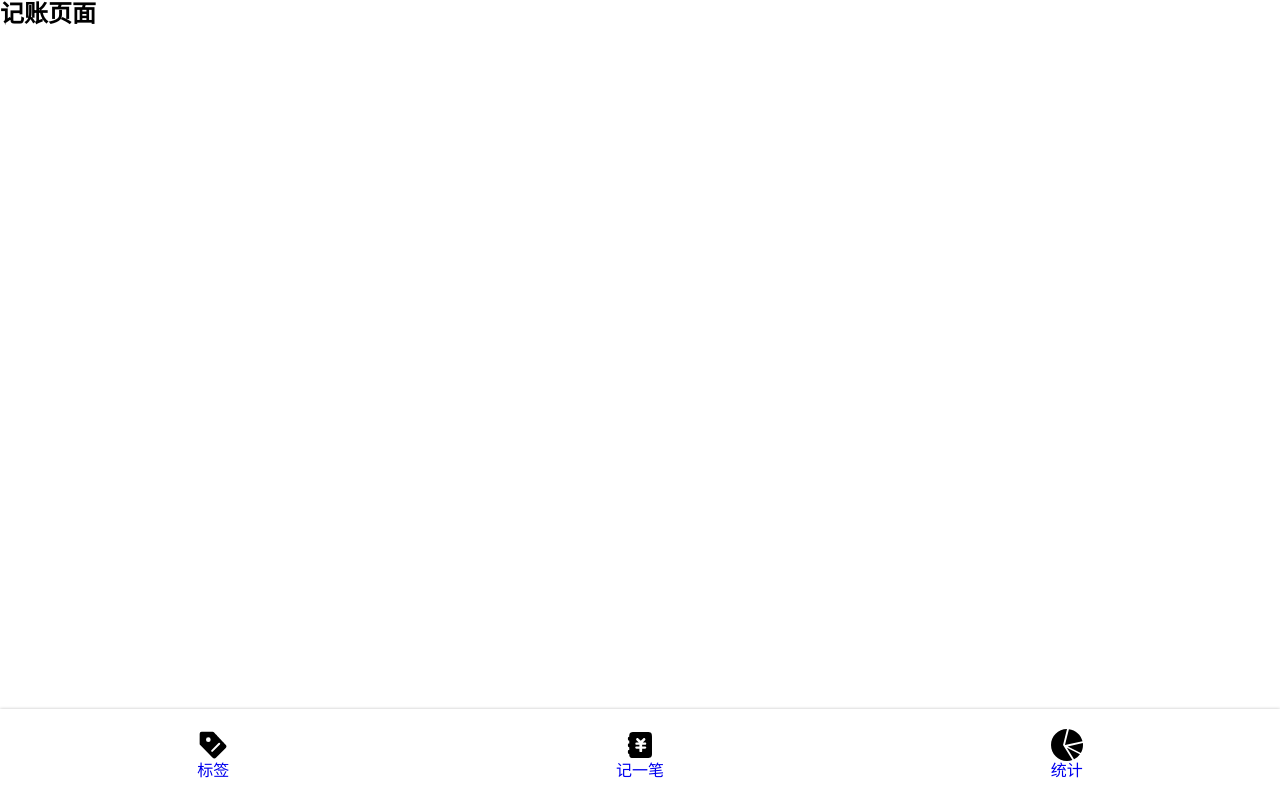
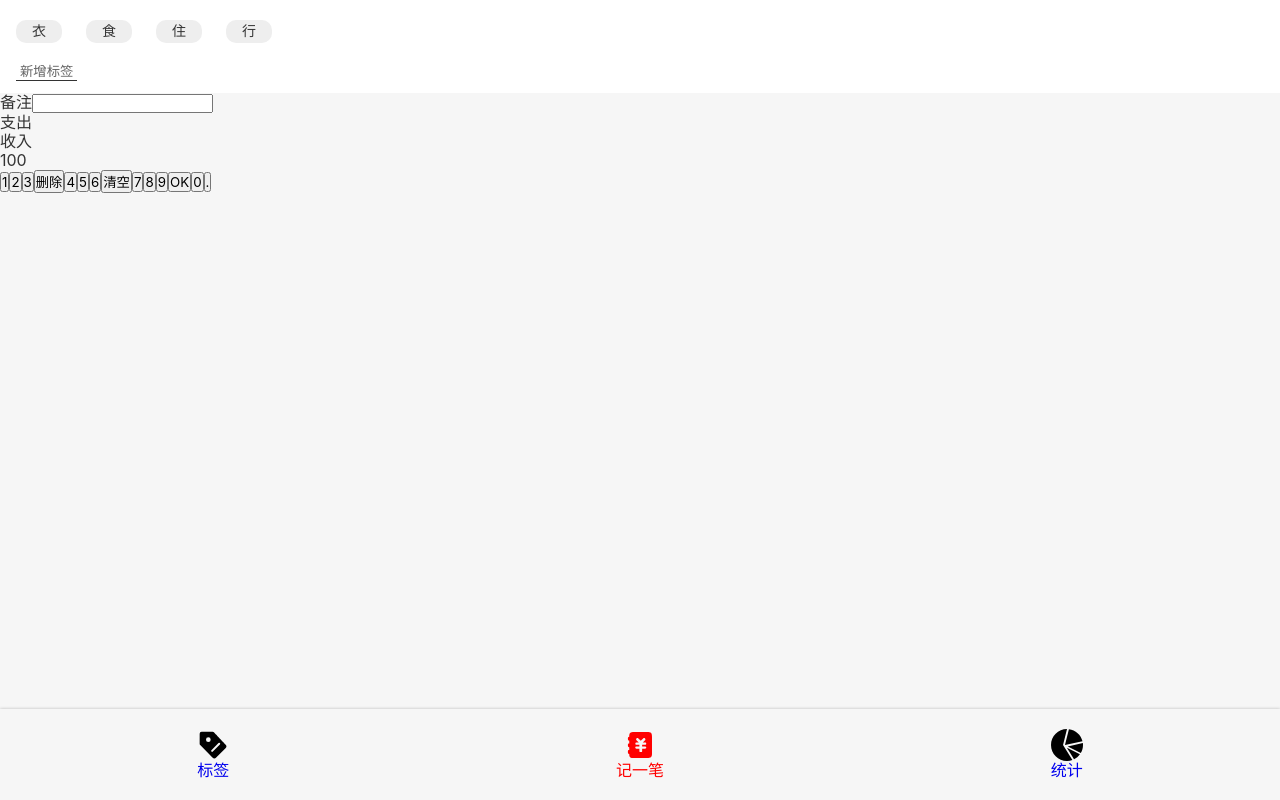
Before and after one commit to Monroe-Ma/Accounts, a React app: page /#/money in a window 1280 px wide. Built offline with nearby package versions, Linux system fonts and the light colour scheme.

Commit message:
记账页面顶部布局完成

```diff
--- a/config/webpack.config.js
+++ b/config/webpack.config.js
@@ -359,7 +359,12 @@ module.exports = function (webpackEnv) {
               test: /\.svg$/,
               use: [
                 {loader: 'svg-sprite-loader', options: {}},
-                {loader: 'svgo-loader', options: {}}
+                {
+                  loader: 'svgo-loader', options: {
+                    plugins: [
+                      {removeAttrs: {attrs: 'fill'}}
+                    ]
+                }}
               ]
             },
             // "url" loader works like "file" loader except that it embeds assets
--- a/src/App.tsx
+++ b/src/App.tsx
@@ -23,10 +23,13 @@ const Main = styled.div`
 flex-grow: 1;
 overflow: auto;
 `;
-
+const AppWrapper = styled.div`
+color: #333;
+`;
 function App() {
   return (
-<Router>
+<AppWrapper>
+  <Router>
         <Switch>
           <Route path="/tag">
             <Tags />
@@ -42,9 +45,8 @@ function App() {
             <NoMatch />
           </Route>
         </Switch>
-
-
-     </Router>
+  </Router>
+</AppWrapper>
   );
 }
 export default App;
--- a/src/components/Nav.tsx
+++ b/src/components/Nav.tsx
@@ -22,6 +22,12 @@ const NavWrapper = styled.nav`
           width: 32px;
           height: 32px;
          }
+         &.selected{
+           color: red;
+           .icon{
+             fill:red;
+           }
+         }
        }
     }
   }
@@ -31,21 +37,21 @@ const Nav = () => {
     <NavWrapper>
     <ul>
         <li>
-          <NavLink to="/tag" className="selection">
+          <NavLink to="/tag" activeClassName="selected">
              <Icon name='biaoqian' />
             标签
           </NavLink>
         </li>
 
         <li>
-          <NavLink to="/money" className="selection">
+          <NavLink to="/money" activeClassName="selected">
              <Icon name='jizhangben' />
             记一笔
           </NavLink>
         </li>
 
         <li>
-          <NavLink to="/statistics" className="selection">
+          <NavLink to="/statistics" activeClassName="selected">
              <Icon name='tongji' />
             统计
           </NavLink>
--- a/src/index.css
+++ b/src/index.css
@@ -30,9 +30,14 @@ body {
   font-family: system-ui, -apple-system, BlinkMacSystemFont, "Segoe UI", Roboto, "Helvetica Neue", "PingFang SC", "Hiragino Sans GB", "Microsoft YaHei", 微软雅黑, "Source Han Sans SC", "Noto Sans CJK SC", "WenQuanYi Micro Hei", Heiti, 黑体, sans-serif;
   font-size: 16px;
   line-height: 1.2;
+  background-color: #f6f6f6;
 }
 
 .icon {
   width: 1em;
   height: 1em;
 }
+
+button {
+  font-family: inherit;
+}
--- a/src/index.min.css
+++ b/src/index.min.css
@@ -1 +1 @@
-@import-normalize;*{margin:0;padding:0}*{box-sizing:border-box}*::after{box-sizing:border-box}*::before{box-sizing:border-box}ul,ol{list-style:none}a{text-decoration:none}body{font-family:system-ui,-apple-system,BlinkMacSystemFont,"Segoe UI",Roboto,"Helvetica Neue","PingFang SC","Hiragino Sans GB","Microsoft YaHei",微软雅黑,"Source Han Sans SC","Noto Sans CJK SC","WenQuanYi Micro Hei",Heiti,黑体,sans-serif;font-size:16px;line-height:1.2}.icon{width:1em;height:1em}
+@import-normalize;*{margin:0;padding:0}*{box-sizing:border-box}*::after{box-sizing:border-box}*::before{box-sizing:border-box}ul,ol{list-style:none}a{text-decoration:none}body{font-family:system-ui,-apple-system,BlinkMacSystemFont,"Segoe UI",Roboto,"Helvetica Neue","PingFang SC","Hiragino Sans GB","Microsoft YaHei",微软雅黑,"Source Han Sans SC","Noto Sans CJK SC","WenQuanYi Micro Hei",Heiti,黑体,sans-serif;font-size:16px;line-height:1.2;background-color:#f6f6f6}.icon{width:1em;height:1em}button{font-family:inherit}
--- a/src/index.scss
+++ b/src/index.scss
@@ -24,8 +24,12 @@ body {
   font-family: $font-hei;
   font-size: 16px;
   line-height: 1.2;
+  background-color: #f6f6f6;
 }
 .icon {
   width: 1em;
   height: 1em;
 }
+button {
+  font-family: inherit;
+}
--- a/src/view/Money.tsx
+++ b/src/view/Money.tsx
@@ -1,9 +1,89 @@
 import React from 'react';
 import Layout from 'components/Layout';
+import styled  from 'styled-components';
+
+const TagsSection = styled.section`
+background-color: #ffffff;
+padding: 12px 16px;
+>ol{
+   margin:0 -12px;
+    >li{
+      background: #eee;
+      border-radius:10px;
+      display: inline-block;
+      padding: 3px 16px;
+      font-size: 14px;
+      margin: 8px 12px;
+   }
+}
+button{
+  margin-top: 10px;
+  background: none;
+  border:none ;
+  padding: 0 4px;
+  border-bottom: 1px solid #333;
+  color: #666;
+}
+`;
+const NotesSection = styled.section`
+
+`;
+const CategorySection = styled.section`
+
+`;
+const NumberSection = styled.section`
+
+`;
 
 function Money() {
   return (
-    <Layout><h2>记账页面</h2></Layout>
+    <Layout>
+      <TagsSection>
+        <ol>
+          <li>衣</li>
+          <li>食</li>
+          <li>住</li>
+          <li>行</li>
+        </ol>
+        <button>新增标签</button>
+     </TagsSection>
+    <NotesSection>
+        <label>
+          <span>备注</span>
+          <input type="text" />
+        </label>
+      </NotesSection>
+
+    <CategorySection>
+        <ul>
+          <li>支出</li>
+          <li>收入</li>
+        </ul>
+    </CategorySection>
+
+    <NumberSection>
+        <div>
+          100
+        </div>
+        <div>
+          <button> 1</button>
+          <button> 2</button>
+          <button> 3</button>
+          <button>删除</button>
+          <button> 4</button>
+          <button> 5</button>
+          <button> 6</button>
+          <button>清空</button>
+          <button> 7</button>
+          <button> 8</button>
+          <button> 9</button>
+           <button>OK</button>
+          <button> 0</button>
+          <button> .</button>
+        </div>
+    </NumberSection>
+
+</Layout>
   );
 }
 export default Money
```
